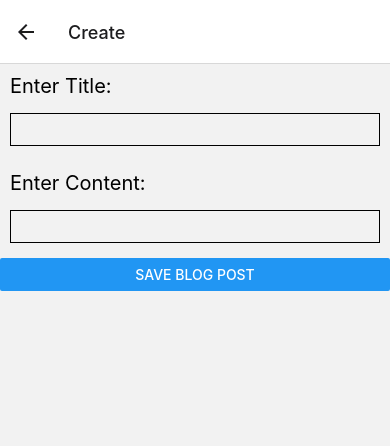
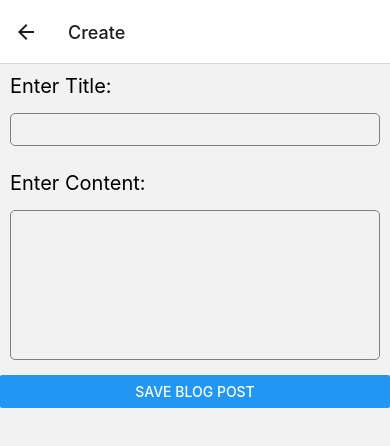
Before and after one commit to kikani-parth/blog, a React Native app: screen /Create in a window 390 px wide. Shown: the top 446 px of the page. Built offline with nearby package versions, Linux system fonts and the light colour scheme.

Commit message:
add styling to  ShowScreen

```diff
--- a/src/components/BlogPostForm.js
+++ b/src/components/BlogPostForm.js
@@ -12,13 +12,14 @@ const BlogPostForm = ({
     <View>
       <Text style={styles.label}>Enter Title:</Text>
       <TextInput
-        style={styles.input}
+        style={styles.labelInput}
         value={title}
         onChangeText={(text) => setTitle(text)}
       />
       <Text style={styles.label}>Enter Content:</Text>
       <TextInput
-        style={styles.input}
+        multiline
+        style={styles.contentInput}
         value={content}
         onChangeText={(text) => setContent(text)}
       />
@@ -33,14 +34,25 @@ const styles = StyleSheet.create({
     margin: 10,
     marginBottom: 5,
   },
-  input: {
+  labelInput: {
     fontSize: 18,
     borderWidth: 1,
-    borderColor: 'black',
+    borderColor: 'gray',
+    borderRadius: 5,
     margin: 10,
     marginBottom: 15,
     padding: 5,
   },
+  contentInput: {
+    fontSize: 18,
+    borderWidth: 1,
+    borderColor: 'gray',
+    borderRadius: 5,
+    margin: 10,
+    marginBottom: 15,
+    padding: 5,
+    height: 150,
+  },
 });
 
 export default BlogPostForm;
--- a/src/screens/ShowScreen.js
+++ b/src/screens/ShowScreen.js
@@ -1,5 +1,11 @@
 import React, { useContext, useEffect } from 'react';
-import { View, Text, StyleSheet, TouchableOpacity } from 'react-native';
+import {
+  View,
+  Text,
+  StyleSheet,
+  TouchableOpacity,
+  ScrollView,
+} from 'react-native';
 import { Context as BlogContext } from '../context/BlogContext';
 import { MaterialIcons } from '@expo/vector-icons';
 
@@ -25,13 +31,36 @@ const ShowScreen = ({ navigation, route }) => {
   }, [navigation]);
 
   return (
-    <View>
-      <Text>{blogPost.title}</Text>
-      <Text>{blogPost.content}</Text>
-    </View>
+    <ScrollView style={styles.container} showsVerticalScrollIndicator={false}>
+      <Text style={styles.title}>{blogPost.title}</Text>
+      <Text style={styles.content}>{blogPost.content}</Text>
+    </ScrollView>
   );
 };
 
-const styles = StyleSheet.create({});
+const styles = StyleSheet.create({
+  container: {
+    margin: 20,
+    borderColor: 'gray',
+    borderRadius: 10,
+    backgroundColor: 'white',
+
+    // Shadow for iOS
+    shadowColor: '#000',
+    shadowOffset: { width: 0, height: 2 },
+    shadowOpacity: 0.1,
+    shadowRadius: 5,
+
+    // Shadow for Android
+    elevation: 5,
+  },
+  title: {
+    fontSize: 18,
+    padding: 10,
+  },
+  content: {
+    padding: 10,
+  },
+});
 
 export default ShowScreen;
```
